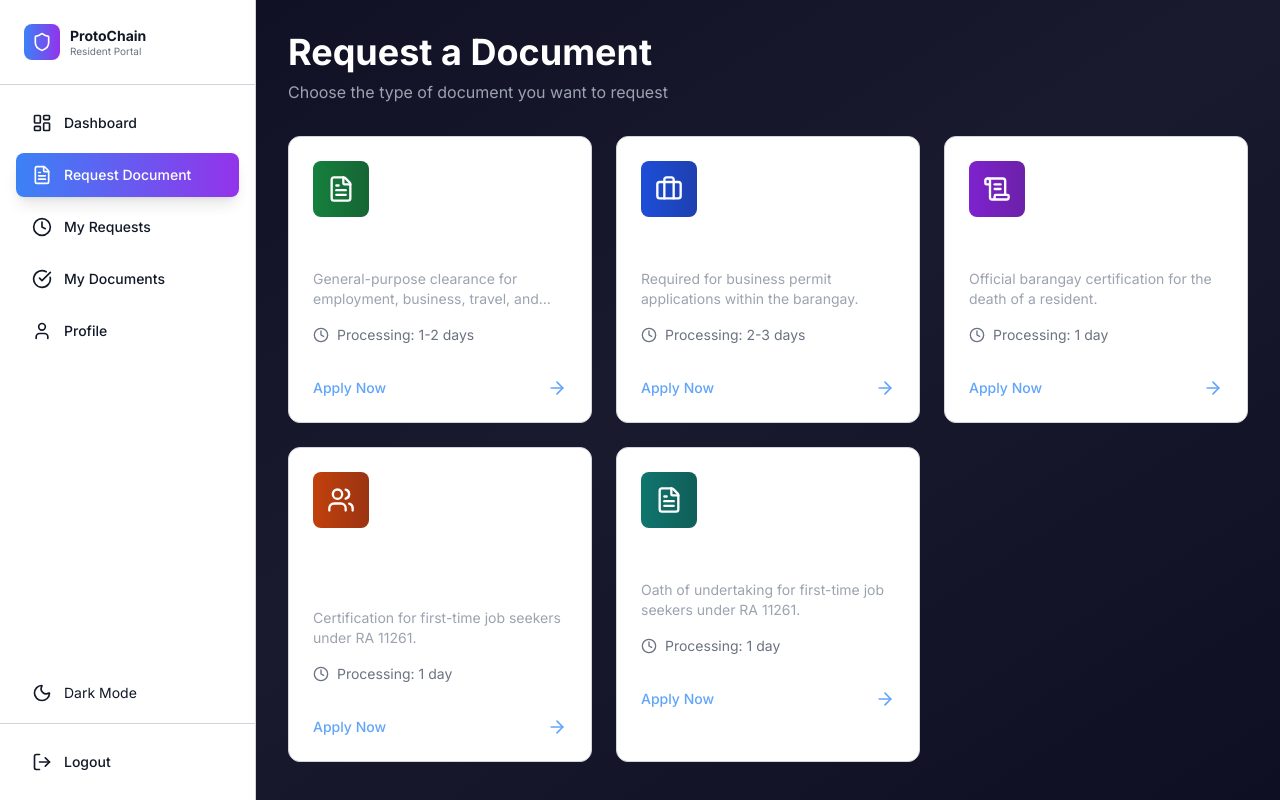
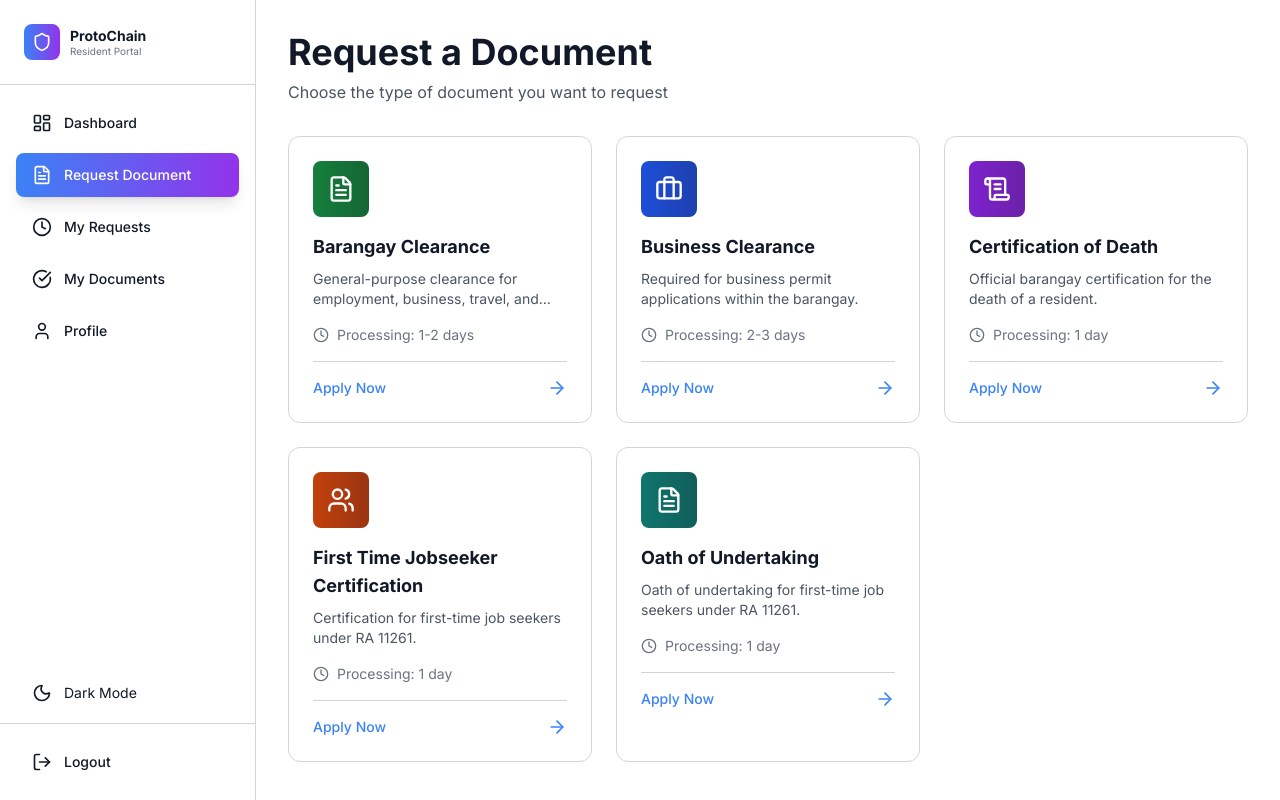
Before and after one commit to KimmelDevs/protochain, a Next.js app: page /request-document in a window 1280 px wide. Built offline with nearby package versions, Linux system fonts and the light colour scheme.

Commit message:
request document page darkmode functionality

```diff
--- a/src/app/(resident)/request-document/page.tsx
+++ b/src/app/(resident)/request-document/page.tsx
@@ -55,16 +55,28 @@ const documentTypes = [
 
 export default function RequestDocumentPage() {
   return (
-    <div className="min-h-screen p-4 lg:p-8">
+    <div className="min-h-screen p-4 lg:p-8 bg-white dark:bg-[#0f0f23] transition-colors duration-300">
       <div className="max-w-5xl mx-auto">
-        <motion.div initial={{ opacity: 0, y: 20 }} animate={{ opacity: 1, y: 0 }} className="mb-8">
-          <h1 className="text-3xl md:text-4xl font-bold text-white mb-2">Request a Document</h1>
-          <p className="text-gray-400">Choose the type of document you want to request</p>
+
+        {/* Header */}
+        <motion.div
+          initial={{ opacity: 0, y: 20 }}
+          animate={{ opacity: 1, y: 0 }}
+          className="mb-8"
+        >
+          <h1 className="text-3xl md:text-4xl font-bold text-gray-900 dark:text-white mb-2">
+            Request a Document
+          </h1>
+          <p className="text-gray-600 dark:text-gray-400">
+            Choose the type of document you want to request
+          </p>
         </motion.div>
 
+        {/* Documents */}
         <div className="grid grid-cols-1 md:grid-cols-2 lg:grid-cols-3 gap-6">
           {documentTypes.map((doc, index) => {
             const Icon = doc.icon;
+
             return (
               <motion.div
                 key={doc.id}
@@ -75,19 +87,38 @@ export default function RequestDocumentPage() {
                 <Link href={`/request-document/${doc.id}`}>
                   <Card hover className="h-full">
                     <CardContent className="p-6">
+
+                      {/* Icon */}
                       <div className={`w-14 h-14 bg-gradient-to-r ${doc.color} rounded-lg flex items-center justify-center mb-4`}>
                         <Icon className="w-7 h-7 text-white" />
                       </div>
-                      <h3 className="text-lg font-bold text-white mb-2">{doc.title}</h3>
-                      <p className="text-gray-400 text-sm mb-4 line-clamp-2">{doc.description}</p>
+
+                      {/* Title */}
+                      <h3 className="text-lg font-bold text-gray-900 dark:text-white mb-2">
+                        {doc.title}
+                      </h3>
+
+                      {/* Description */}
+                      <p className="text-gray-600 dark:text-gray-400 text-sm mb-4 line-clamp-2">
+                        {doc.description}
+                      </p>
+
+                      {/* Processing */}
                       <div className="flex items-center gap-2 mb-4 text-sm">
                         <Clock className="w-4 h-4 text-gray-500" />
-                        <span className="text-gray-500">Processing: {doc.processingTime}</span>
+                        <span className="text-gray-500 dark:text-gray-400">
+                          Processing: {doc.processingTime}
+                        </span>
                       </div>
-                      <div className="flex items-center justify-between pt-4 border-t border-white/10">
-                        <span className="text-sm font-medium text-blue-400">Apply Now</span>
-                        <ArrowRight className="w-5 h-5 text-blue-400" />
+
+                      {/* Footer */}
+                      <div className="flex items-center justify-between pt-4 border-t border-gray-300 dark:border-white/10">
+                        <span className="text-sm font-medium text-blue-500 dark:text-blue-400">
+                          Apply Now
+                        </span>
+                        <ArrowRight className="w-5 h-5 text-blue-500 dark:text-blue-400" />
                       </div>
+
                     </CardContent>
                   </Card>
                 </Link>
@@ -95,6 +126,7 @@ export default function RequestDocumentPage() {
             );
           })}
         </div>
+
       </div>
     </div>
   );
```
